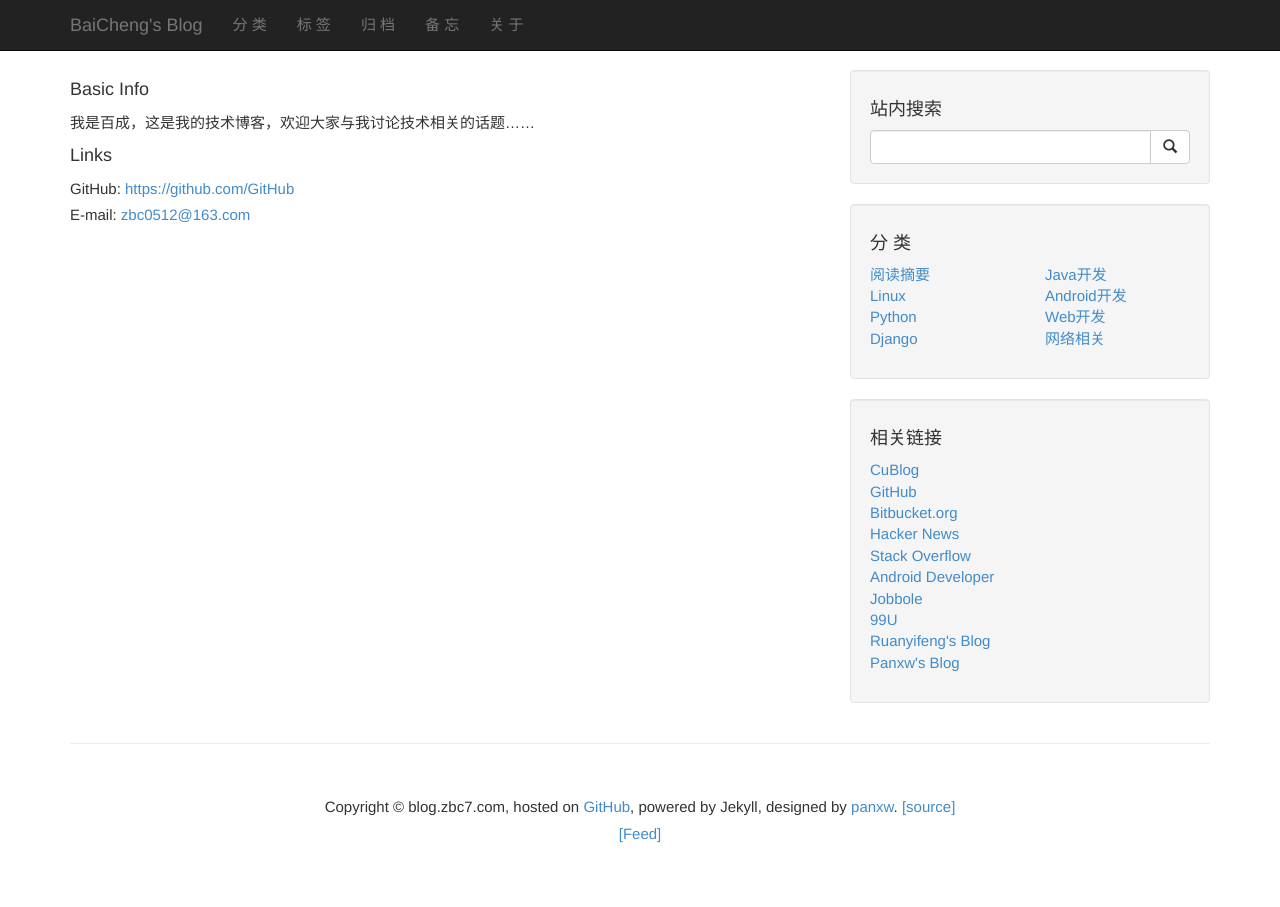
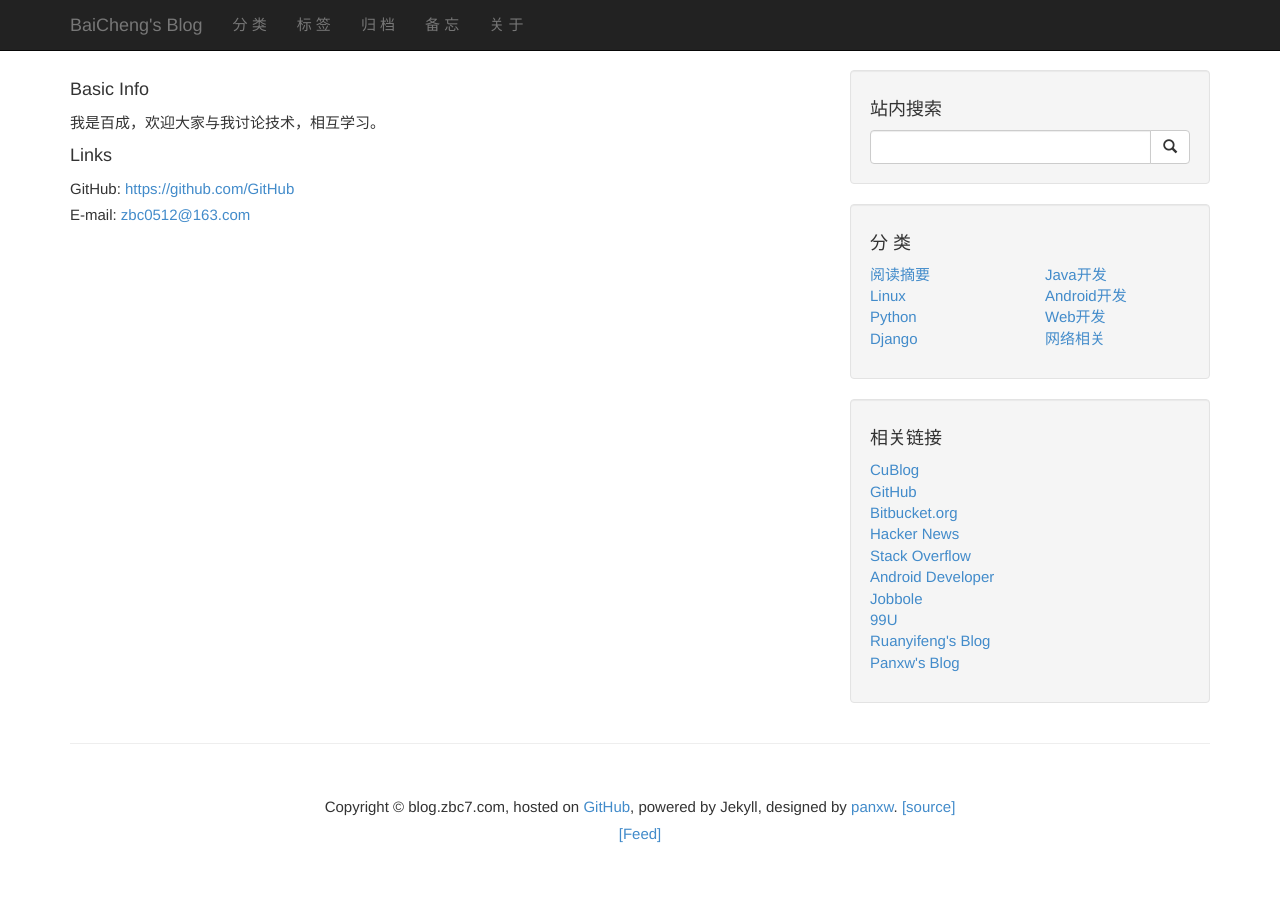
Before and after one commit to zbc0512/zbc0512.github.io, a Jekyll site: the page built from about.md, in a window 1280 px wide. Built offline with Jekyll 4.4.1, drawn with Linux system fonts in a browser that asks for light colours; Markdown is read by kramdown in place of the engine named in the settings; comment, search, counter and statistics services are not loaded.

Commit message:
Update about.md

```diff
--- a/about.md
+++ b/about.md
@@ -3,7 +3,7 @@ layout: default
 title: "关于：About"
 ---
 ####Basic Info
-我是百成，这是我的技术博客，欢迎大家与我讨论技术相关的话题……
+我是百成，欢迎大家与我讨论技术，相互学习。
 
 ####Links
 GitHub: <https://github.com/{{ site.github }}>
```
